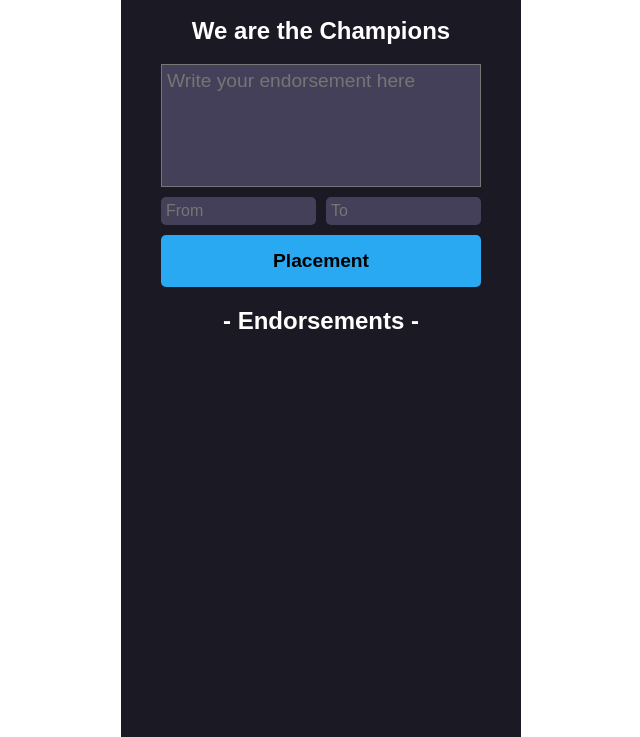
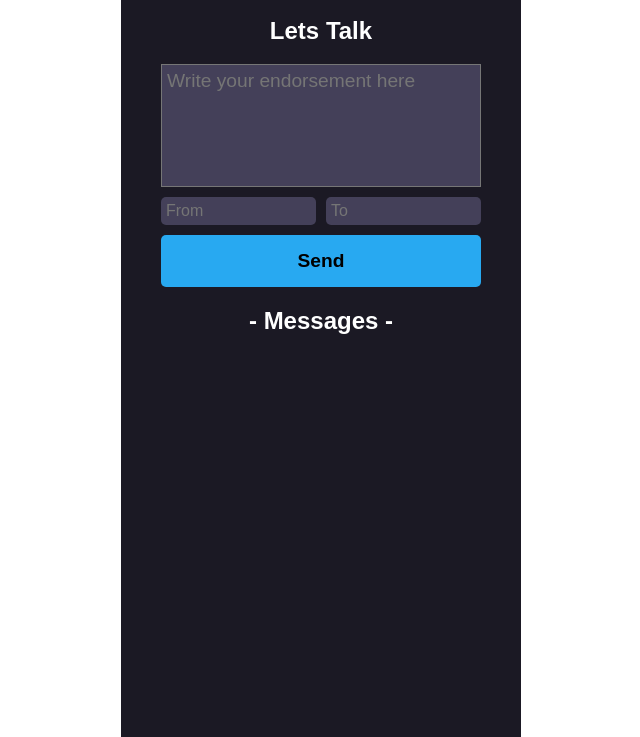
Before and after one commit to ajharh9/family-chat-app, a website built with Vite: page index.html in a window 1280 px wide. Shown: the part 143-880 px from the top of the page, without its empty margins (319-959 px from the left). Built offline with nearby package versions, Linux system fonts and the light colour scheme; no server answers.

Commit message:
Update index.html

```diff
--- a/index.html
+++ b/index.html
@@ -3,7 +3,7 @@
     <head>
         <link rel="stylesheet" href="https://cdnjs.cloudflare.com/ajax/libs/normalize/8.0.1/normalize.css">
         <meta name="viewport" content="width=device-width, initial-scale=1" />
-        <title>We are the Champions</title>
+        <title>Chat App</title>
         <link rel="stylesheet" href="index.css">
         <link rel="apple-touch-icon" sizes="180x180" href="/favicon_io/apple-touch-icon.png">
         <link rel="icon" type="image/png" sizes="32x32" href="/favicon_io/favicon-32x32.png">
@@ -14,7 +14,7 @@
         <div class="container">
             <div class="header">
                 <img src="/assets/freddie.png" alt="We are the Champions" width="100px">
-                <h2>We are the Champions</h2>
+                <h2>Lets Talk</h2>
             </div>
             <div class="main">
                 <div id="input-el">
@@ -22,11 +22,11 @@
                     <textarea id="message" rows="5" cols="60" name="description" placeholder="Write your endorsement here"></textarea>
                     <input id="from" type="text" placeholder="From">
                     <input id="to" type="text" placeholder="To">
-                    <button id="btn">Placement</button>
+                    <button id="btn">Send</button>
                 </div>
             </div>
             <div class="footer">
-                <h2>- Endorsements -</h2>
+                <h2>- Messages -</h2>
                 <ul id="ul-el">
                     <!-- <li>
                         <h3>From Azhar</h3>
```
